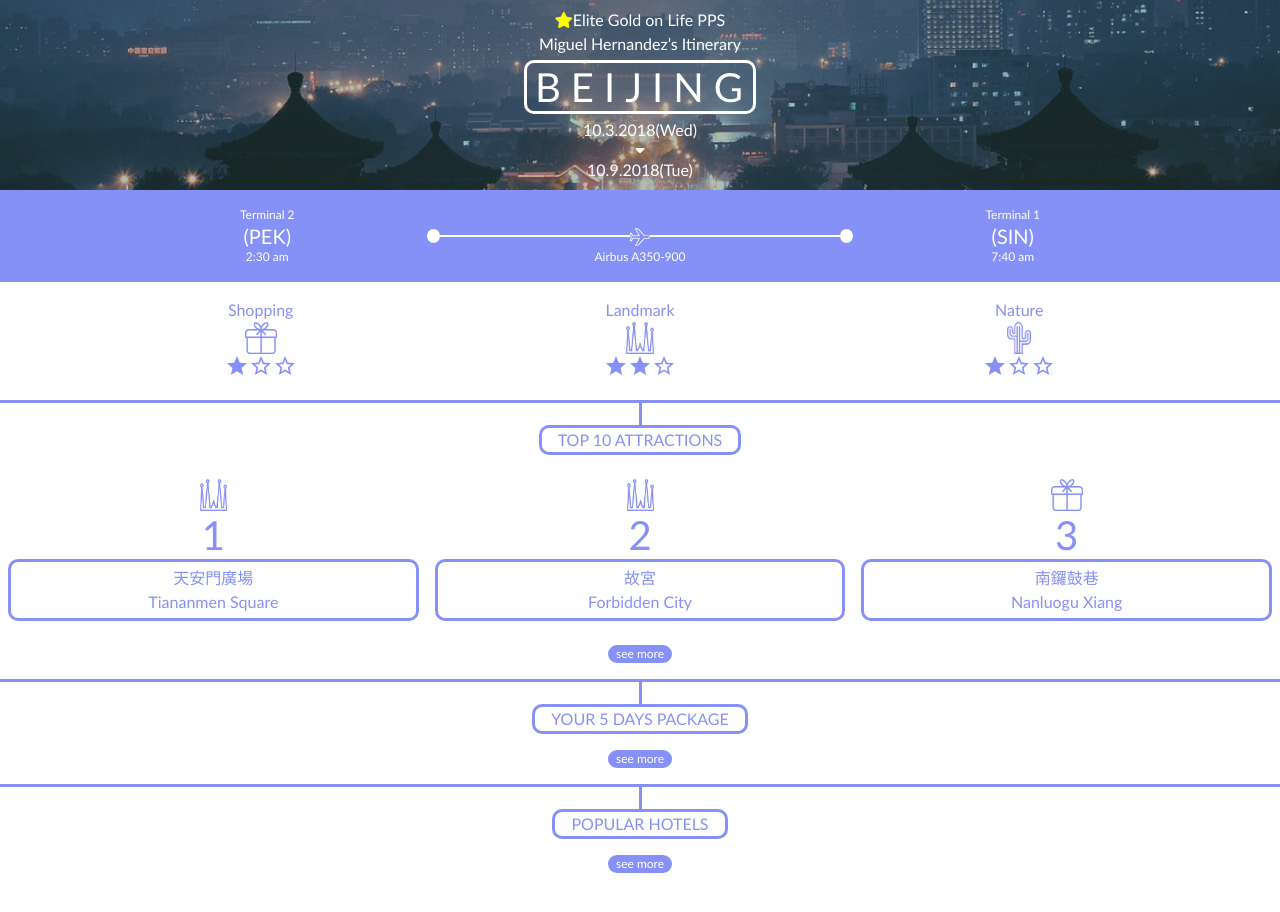
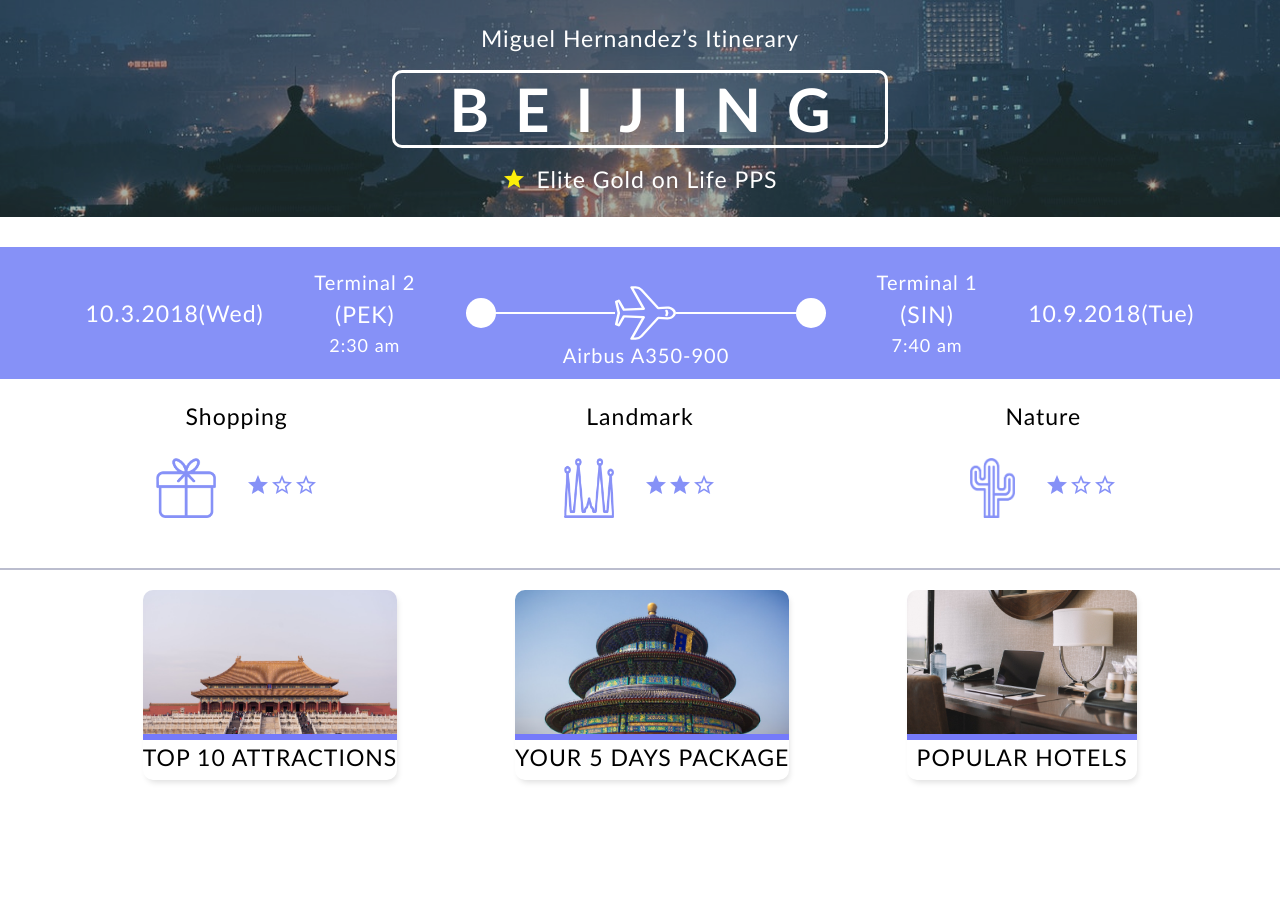
Before and after one commit to jerryhuang1995/SIA_App_Challenge_TripNotice, a React (Create React App) app in the folder web/: page / in a window 1280 px wide. Shown: the top 912 px of the page. Built offline with nearby package versions, Linux system fonts and the light colour scheme.

Commit message:
fix($website): change breakpoint to 1024px

```diff
--- a/web/src/App.jsx
+++ b/web/src/App.jsx
@@ -7,7 +7,7 @@ import Mobile from "./Mobile";
 class App extends Component {
   render() {
     return (
-      <MediaQuery maxWidth={1366}>
+      <MediaQuery maxWidth={1024}>
         {isMatch => {
           if (isMatch) return <Mobile />;
           return <Desktop />;
--- a/web/src/Desktop.scss
+++ b/web/src/Desktop.scss
@@ -22,7 +22,7 @@
   span {
     color: $fontColor;
     margin: 0;
-    font-size: rem(25px);
+    font-size: rem(23px);
     font-weight: 500;
     letter-spacing: rem(1px);
   }
@@ -140,12 +140,12 @@
           }
 
           .terminal {
-            font-size: rem(23px);
+            font-size: rem(20px);
             white-space: nowrap;
           }
 
           .time {
-            font-size: rem(20px);
+            font-size: rem(18px);
           }
         }
 
@@ -253,7 +253,9 @@
 
       > li {
         $borderRadius: 10px;
+        margin: 0 10px;
 
+        min-width: 200px;
         max-width: $itemWidth;
         height: 190px;
         border-bottom-left-radius: $borderRadius;
```
